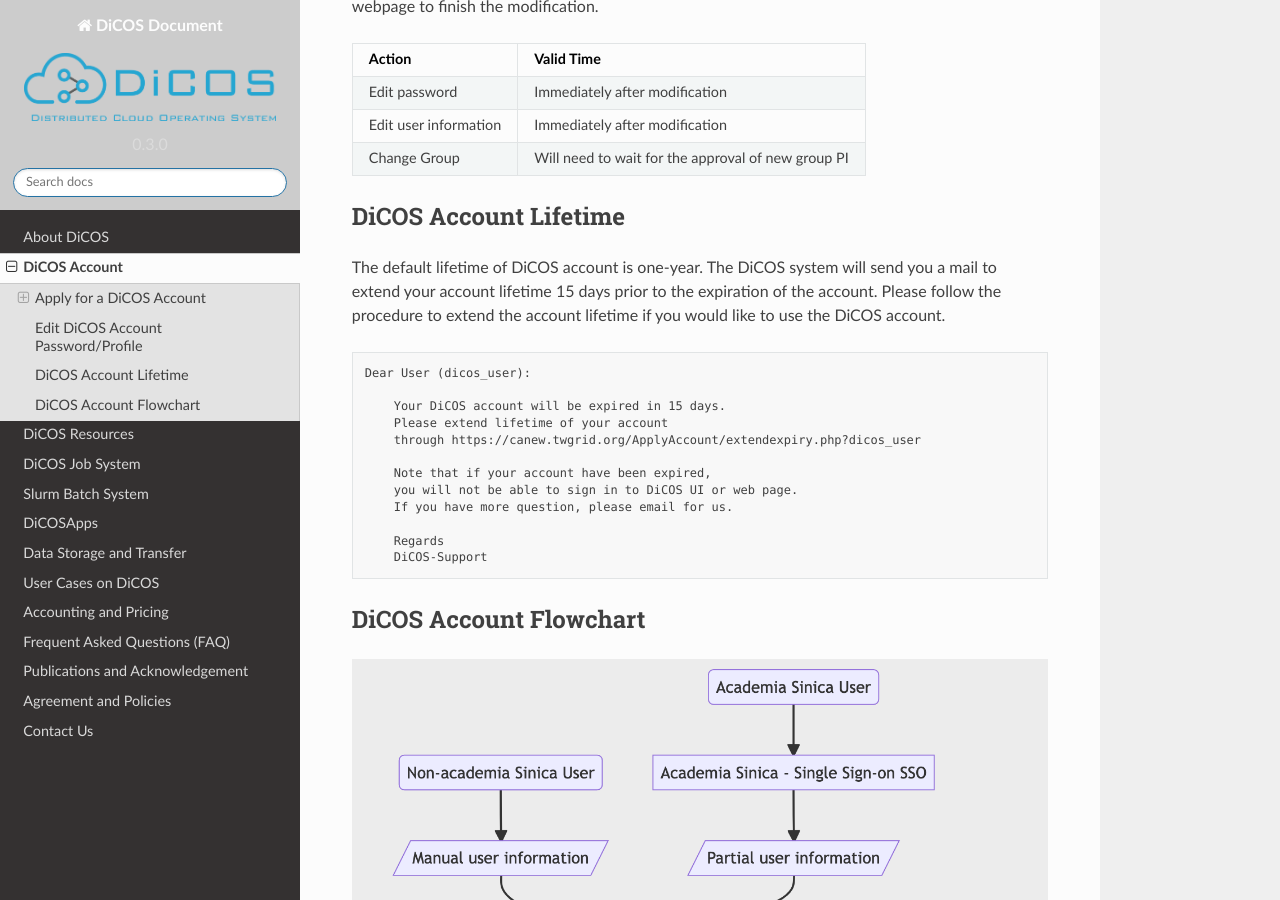
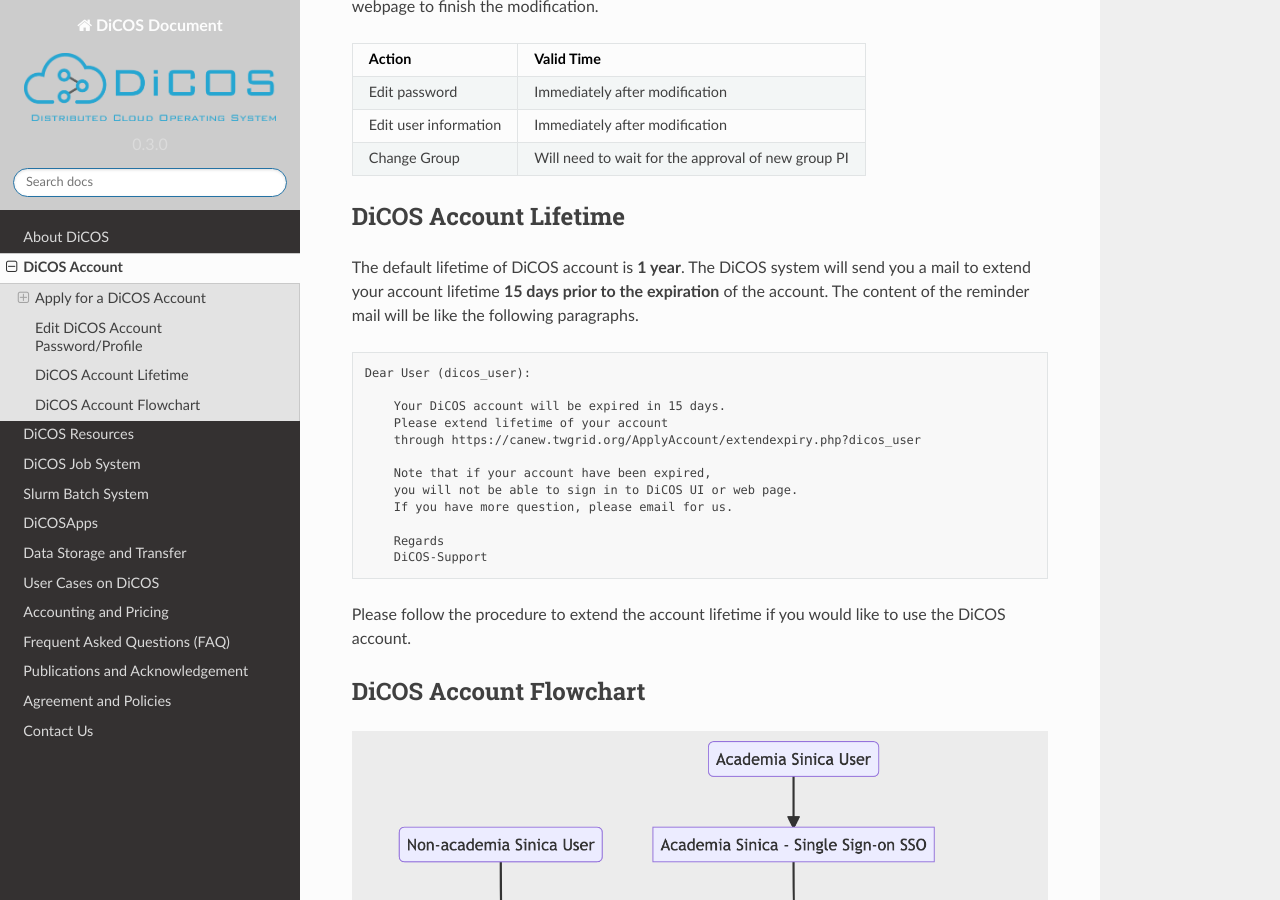
Before and after one commit to ASGCOPS/dicos_document, a Sphinx documentation site: the page built from docs/source/dicos_account.rst, in a window 1280 px wide and 900 px high, scrolled down 2757 px. Built offline with Sphinx 7.4.7 and the Read the Docs theme 2.0.0, drawn with Linux system fonts in a browser that asks for light colours.

Commit message:
Edit dicos_account.rst

```diff
--- a/docs/source/dicos_account.rst
+++ b/docs/source/dicos_account.rst
@@ -72,7 +72,7 @@
 DiCOS Account Lifetime
 ==========================
 
-The default lifetime of DiCOS account is one-year. The DiCOS system will send you a mail to extend your account lifetime 15 days prior to the expiration of the account. Please follow the procedure to extend the account lifetime if you would like to use the DiCOS account.
+The default lifetime of DiCOS account is **1 year**. The DiCOS system will send you a mail to extend your account lifetime **15 days prior to the expiration** of the account. The content of the reminder mail will be like the following paragraphs.
 
 ::
 
@@ -90,6 +90,9 @@
        DiCOS-Support
 
 
+Please follow the procedure to extend the account lifetime if you would like to use the DiCOS account.
+
+
 ==========================
 DiCOS Account Flowchart
 ==========================
```
